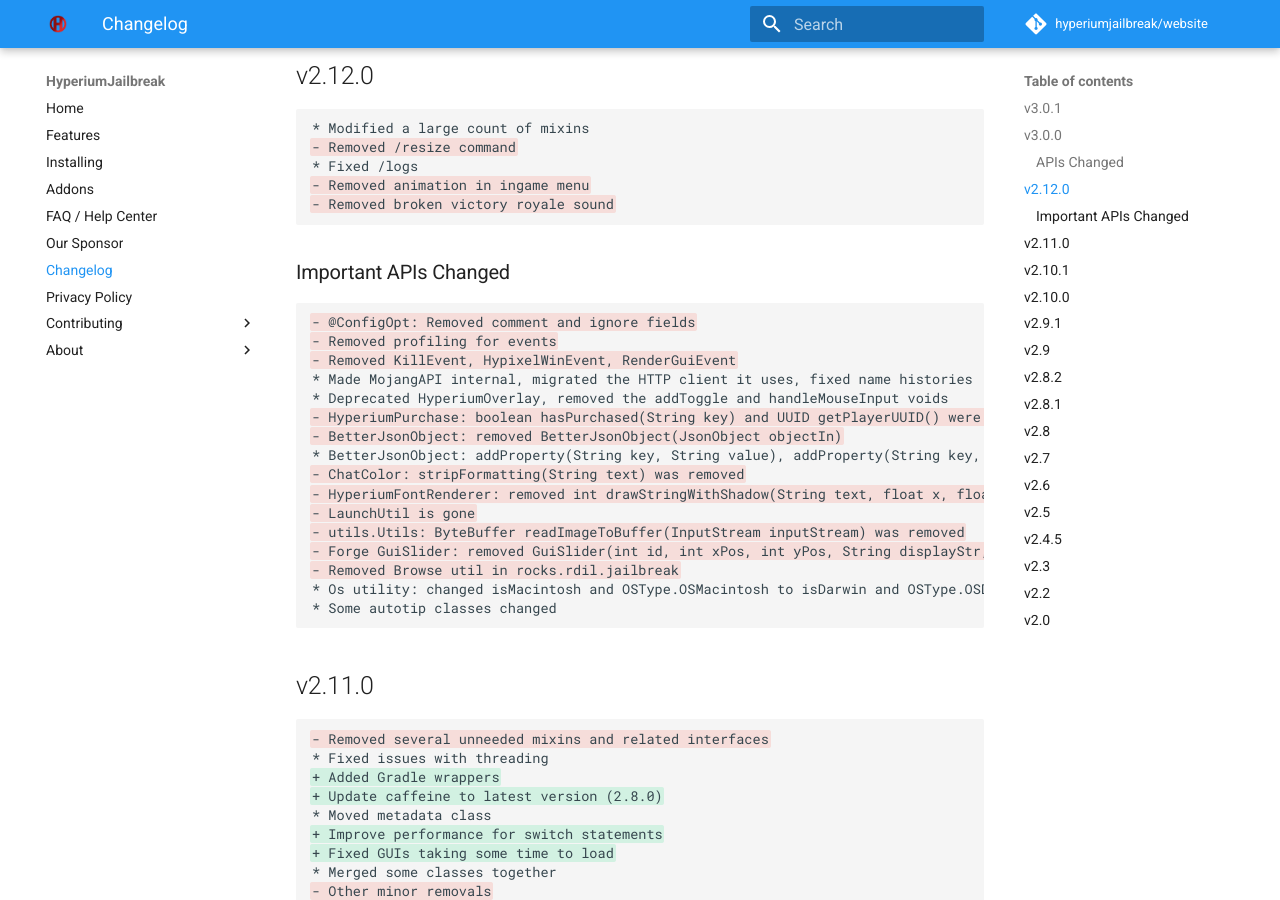
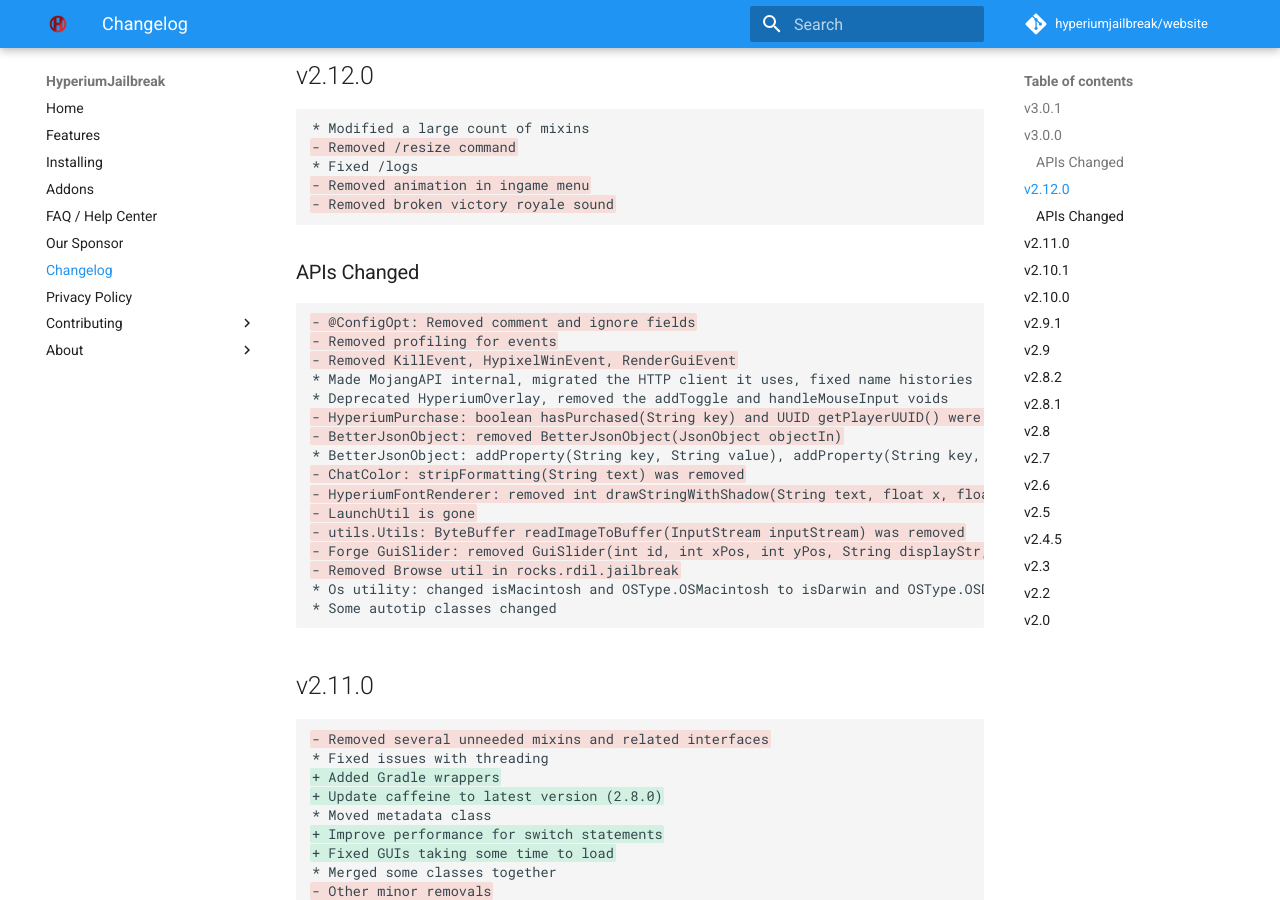
Before and after one commit to hyperiumjailbreak/hyperiumjailbreak.github.io, an MkDocs documentation site: the page built from docs/changelog.md, in a window 1280 px wide and 900 px high, scrolled down 1319 px. Built offline with MkDocs 1.6.1 and Material for MkDocs 9.7.7, drawn with Linux system fonts in a browser that asks for light colours; comment, search, counter and statistics services are not loaded.

Commit message:
Sync subheadings

````diff
--- a/docs/changelog.md
+++ b/docs/changelog.md
@@ -69,7 +69,7 @@
 - Removed broken victory royale sound
 ```
 
-### Important APIs Changed
+### APIs Changed
 
 ```diff
 - @ConfigOpt: Removed comment and ignore fields
````
